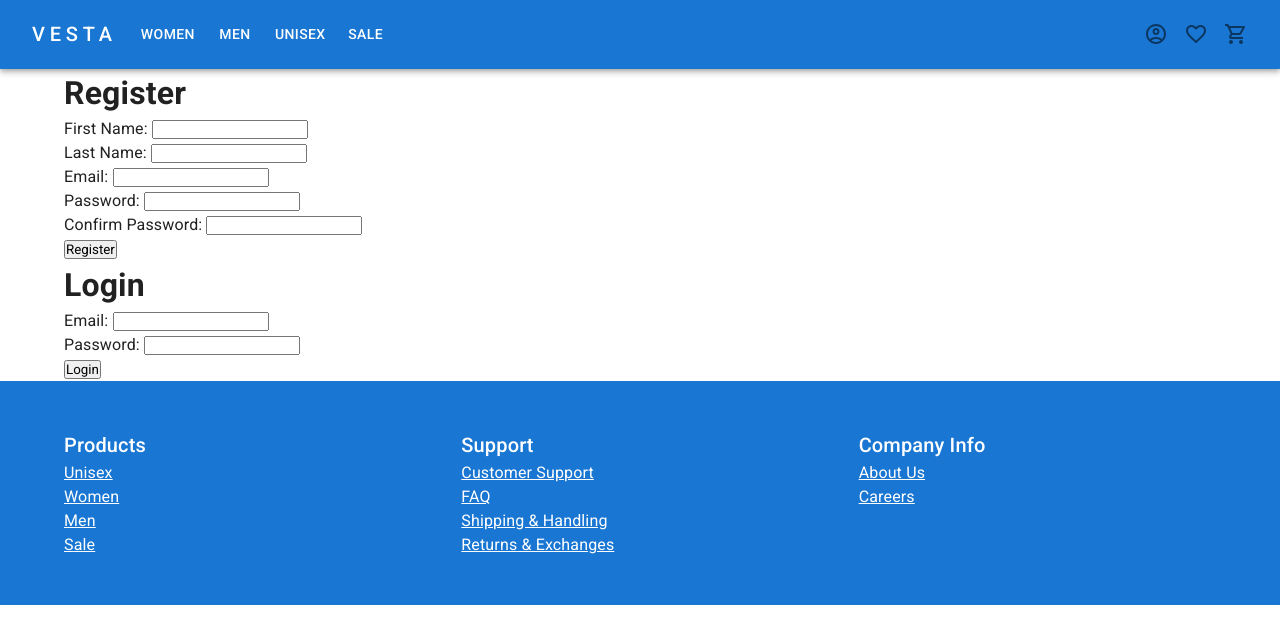
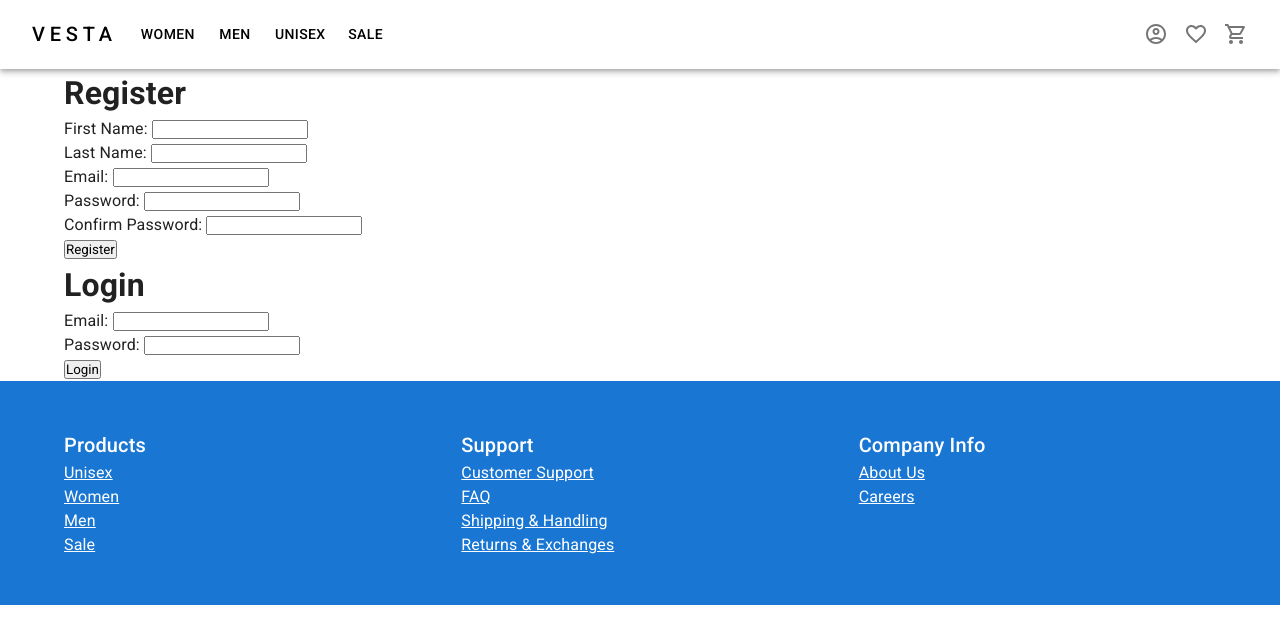
Before and after one commit to emilio-fv/e-commerce, a React (Create React App) app in the folder client/: page /account in a window 1280 px wide. Shown: the top 644 px of the page. Built offline with nearby package versions, Linux system fonts and the light colour scheme.

Commit message:
Edited navbar

```diff
--- a/client/src/components/Navbar.jsx
+++ b/client/src/components/Navbar.jsx
@@ -21,13 +21,15 @@ const Navbar = (props) => {
     const [ anchorNav, setAnchorNav ] = useState(null);
     const navigate = useNavigate();
 
-    const handleOpenNavMenu = (e) => {
+    const handleOpenNavMenu = (e) => { // Mobile: sets nav menu anchor
       setAnchorNav(e.currentTarget);
     };
 
-    // Navbar product category links click event handlers
-    const handleProductCategoryLinkClick = (e, category) => {
+    const handleCloseNavMenu = () => { // Mobile: resets nav menu anchor
         setAnchorNav(null);
+    }
+
+    const handleProductCategoryLinkClick = (e, category) => { // Navigate to product category view
         if (category === undefined) {
             navigate('/');
         } else {
@@ -49,8 +51,9 @@ const Navbar = (props) => {
         console.log("shopping cart icon clicked")
         // TODO: Navigate to shopping cart
     }
+
     return (
-        <AppBar position="sticky">
+        <AppBar position="sticky" sx={{ background: 'white'}}>
             <Container maxWidth="xl">
                 <Toolbar disableGutters>
                     {/* Desktop: Logo ✅ */}
@@ -60,7 +63,7 @@ const Navbar = (props) => {
                             mr: 2,
                             display: { xs: "none", md: "flex" },
                             letterSpacing: ".3rem",
-                            color: "inherit",
+                            color: "black",
                             textDecoration: "none"
                         }}
                     >
@@ -68,7 +71,7 @@ const Navbar = (props) => {
                     </Typography>
 
 
-                    {/* Mobile: Product Category Links */}
+                    {/* Mobile: Product Category Links ✅*/}
                     <Box sx={{ flexGrow: 1, display: { xs: "flex", md: "none"} }}>
                         <IconButton
                             size="large"
@@ -76,7 +79,7 @@ const Navbar = (props) => {
                             aria-controls="menu-appbar"
                             aria-haspopup="true"
                             onClick={handleOpenNavMenu}
-                            color="inherit"
+                            color="black"
                         >
                             <MenuIcon />
                         </IconButton>
@@ -93,7 +96,7 @@ const Navbar = (props) => {
                                 horizontal: "left"
                             }}
                             open={Boolean(anchorNav)}
-                            onClose={e => handleProductCategoryLinkClick(e)}
+                            onClose={handleCloseNavMenu}
                             sx={{
                                 display: { xs: "block", md: "none"}
                             }}
@@ -118,10 +121,8 @@ const Navbar = (props) => {
                         sx={{
                             display: { xs: 'flex', md: 'none' },
                             flexGrow: 1,
-                            fontFamily: 'monospace',
-                            fontWeight: 700,
                             letterSpacing: '.3rem',
-                            color: 'inherit',
+                            color: 'black',
                             textDecoration: 'none',
                         }}
                     >
@@ -134,7 +135,7 @@ const Navbar = (props) => {
                             <Button
                                 key={key}
                                 onClick={e => handleProductCategoryLinkClick(e, category)}
-                                sx={{ my: 2, color: "white", display: "block" }}
+                                sx={{ my: 2, color: "black", display: "block" }}
                             >
                                 {category}
                             </Button>
```
